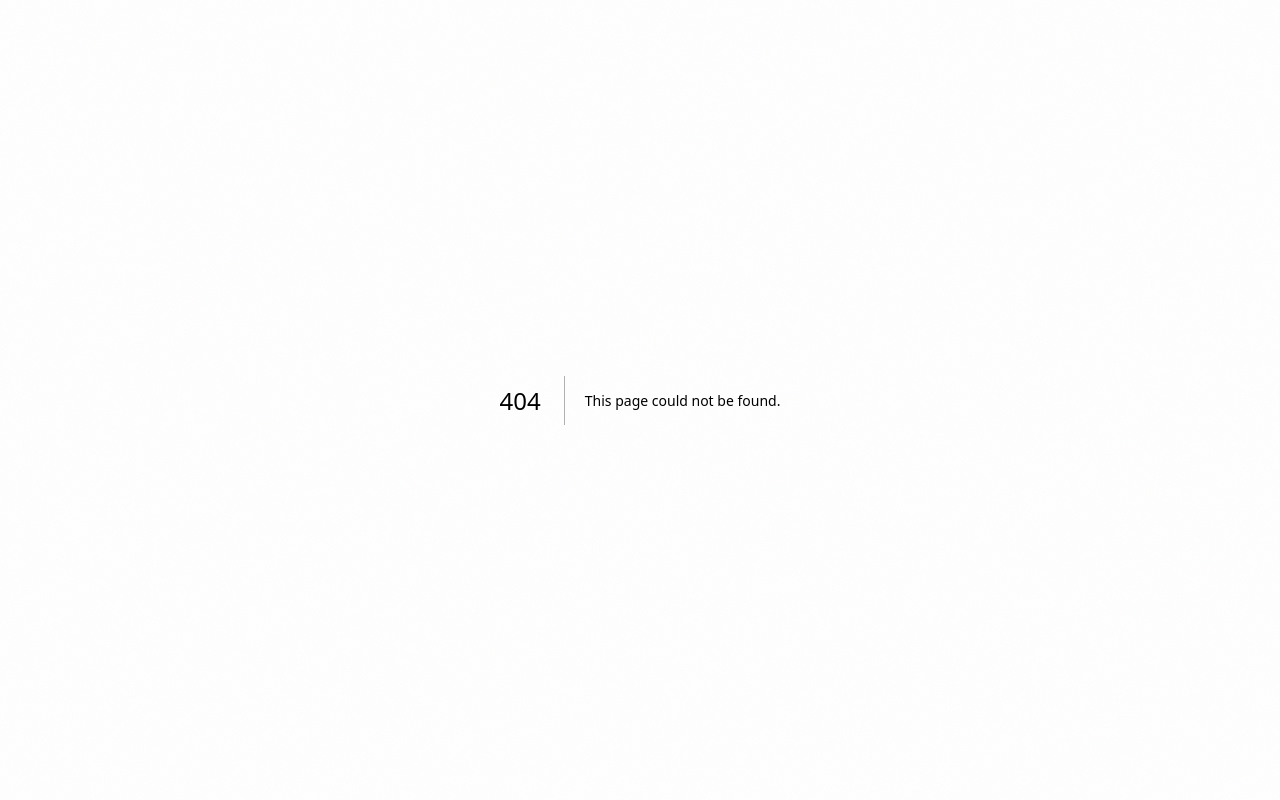
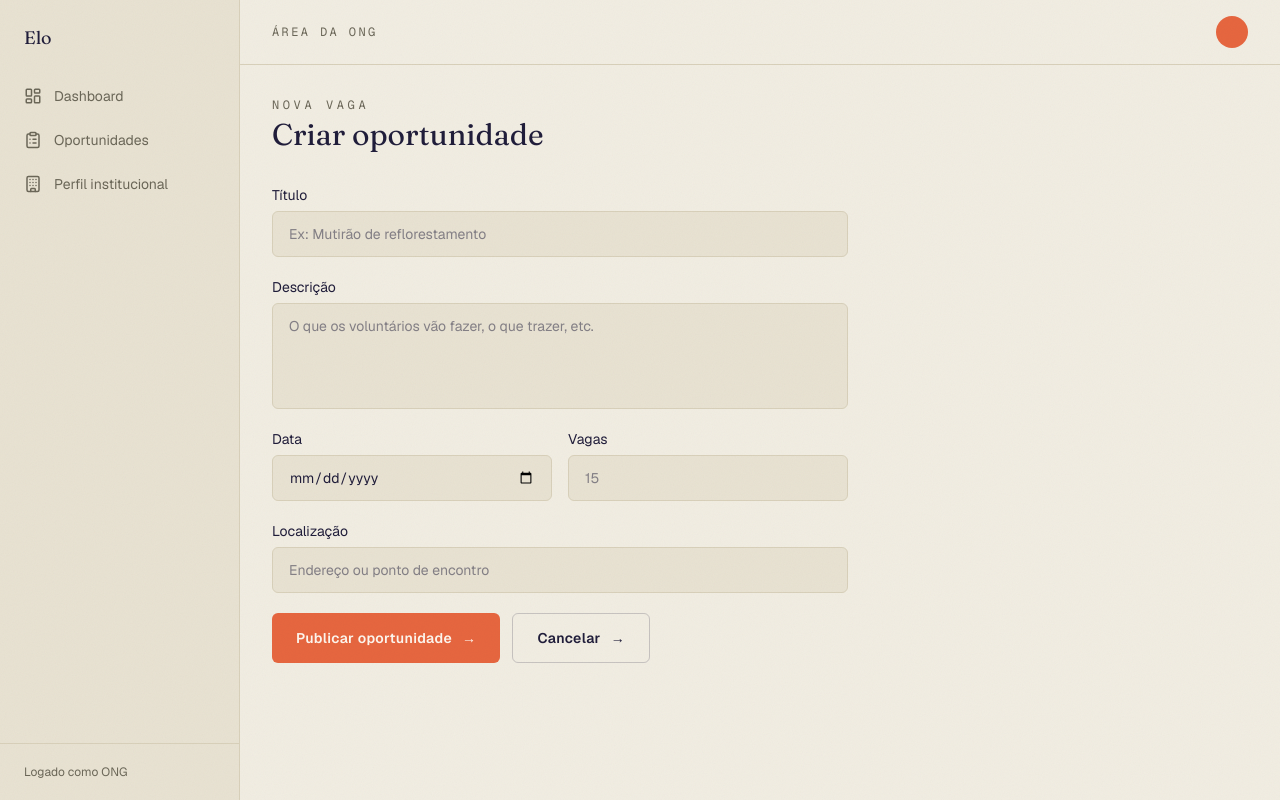
Before and after one commit to nunoguerra1/elo, a Next.js app in the folder apps/web/: page /ong/oportunidades/oportunidades/nova in a window 1280 px wide. Before the commit this address had no page. Built offline with nearby package versions, Linux system fonts and the light colour scheme.

Commit message:
feat: add create opportunity form

```diff
--- /dev/null
+++ b/apps/web/src/app/ong/oportunidades/oportunidades/nova/page.tsx
@@ -0,0 +1,77 @@
+"use client";
+
+import { useRouter } from "next/navigation";
+import { Button } from "@/components/ui/Button";
+
+export default function NovaOportunidadePage() {
+    const router = useRouter();
+
+    function handleSubmit(e: React.FormEvent) {
+        e.preventDefault();
+        router.push("/ong/oportunidades");
+    }
+
+    return (
+        <div className="flex max-w-xl flex-col gap-8">
+            <div>
+                <p className="mb-1 font-mono text-xs tracking-[0.3em] text-muted">NOVA VAGA</p>
+                <h1 className="text-3xl text-foreground" style={{ fontFamily: "var(--font-voice)" }}>
+                    Criar oportunidade
+                </h1>
+            </div>
+
+            <form onSubmit={handleSubmit} className="flex flex-col gap-5">
+                <label className="flex flex-col gap-1.5 text-sm text-foreground">
+                    Título
+                    <input
+                        type="text"
+                        placeholder="Ex: Mutirão de reflorestamento"
+                        className="rounded-md border border-border bg-surface px-4 py-3 text-sm outline-none focus:border-accent"
+                    />
+                </label>
+
+                <label className="flex flex-col gap-1.5 text-sm text-foreground">
+                    Descrição
+                    <textarea
+                        rows={4}
+                        placeholder="O que os voluntários vão fazer, o que trazer, etc."
+                        className="resize-none rounded-md border border-border bg-surface px-4 py-3 text-sm outline-none focus:border-accent"
+                    />
+                </label>
+
+                <div className="grid grid-cols-2 gap-4">
+                    <label className="flex flex-col gap-1.5 text-sm text-foreground">
+                        Data
+                        <input
+                            type="date"
+                            className="rounded-md border border-border bg-surface px-4 py-3 text-sm outline-none focus:border-accent"
+                        />
+                    </label>
+                    <label className="flex flex-col gap-1.5 text-sm text-foreground">
+                        Vagas
+                        <input
+                            type="number"
+                            min={1}
+                            placeholder="15"
+                            className="rounded-md border border-border bg-surface px-4 py-3 text-sm outline-none focus:border-accent"
+                        />
+                    </label>
+                </div>
+
+                <label className="flex flex-col gap-1.5 text-sm text-foreground">
+                    Localização
+                    <input
+                        type="text"
+                        placeholder="Endereço ou ponto de encontro"
+                        className="rounded-md border border-border bg-surface px-4 py-3 text-sm outline-none focus:border-accent"
+                    />
+                </label>
+
+                <div className="flex gap-3">
+                    <Button variant="primary" type="submit">Publicar oportunidade</Button>
+                    <Button variant="ghost" href="/ong/oportunidades">Cancelar</Button>
+                </div>
+            </form>
+        </div>
+    );
+}
```
